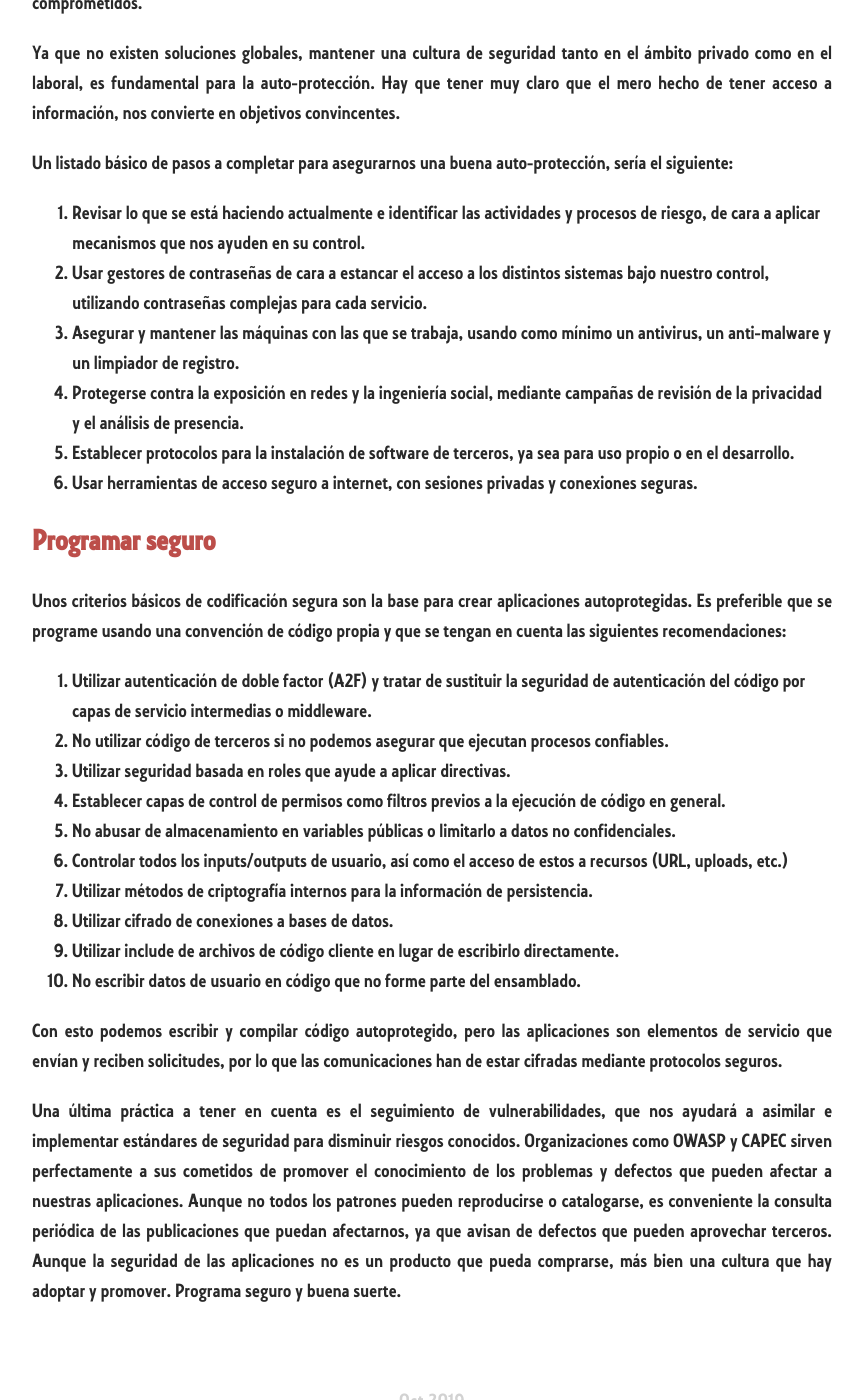
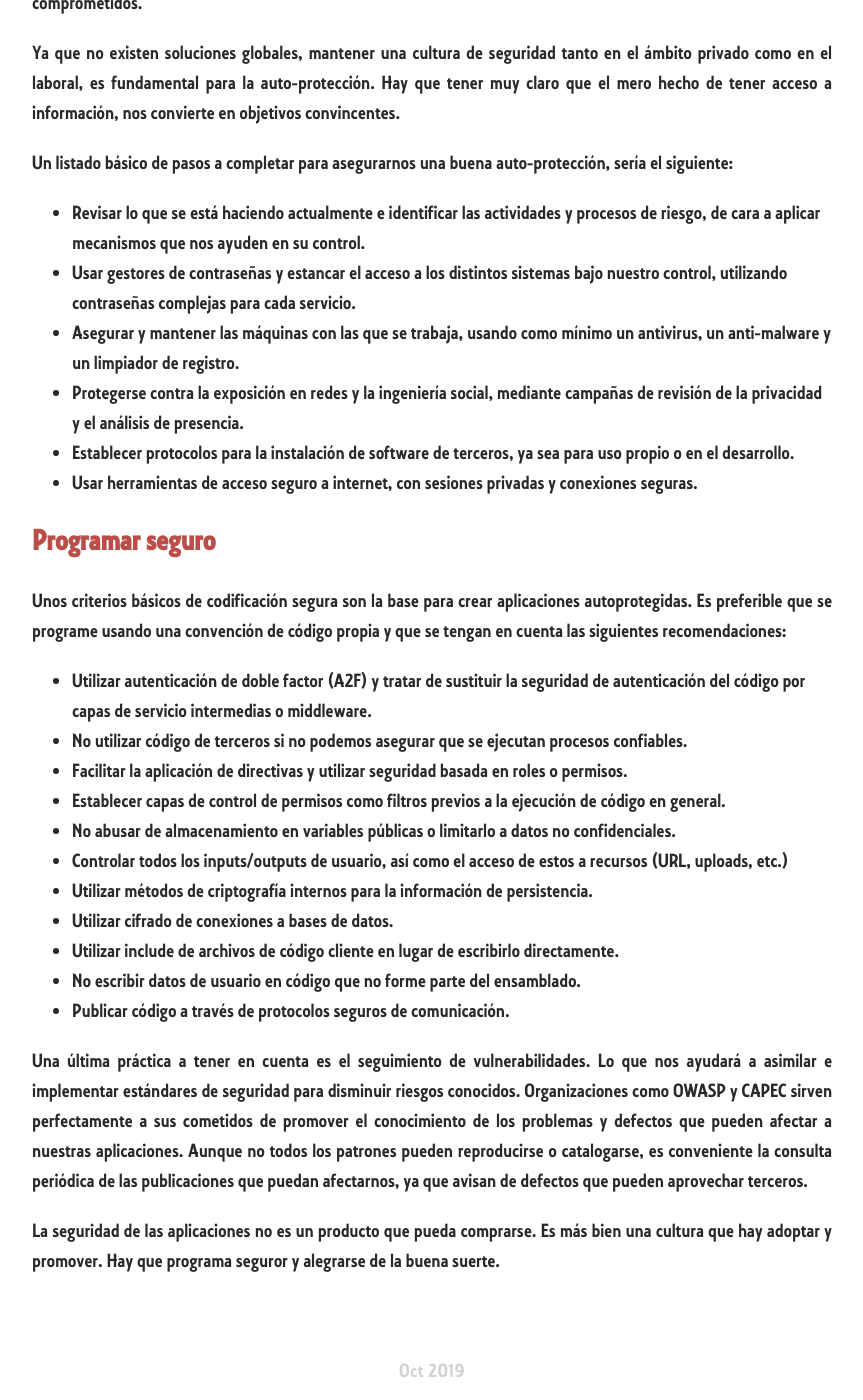
Before and after one commit to Rocmpr/blog, a Jekyll site: the page built from _posts/2019-10-28-Desarrollo Seguro.md, in a window 1280 px wide and 1400 px high, scrolled down 1747 px. Shown: the whole window, without its empty margins (208-1071 px from the left). Built offline with Jekyll 4.4.1, drawn with Linux system fonts in a browser that asks for light colours; our own code applies the rules of GitHub Pages for plain Markdown files; some of the changed text lies outside the part shown.

Commit message:
Update 2019-10-28-Desarrollo Seguro.md

```diff
--- a/_posts/2019-10-28-Desarrollo Seguro.md
+++ b/_posts/2019-10-28-Desarrollo Seguro.md
@@ -4,7 +4,7 @@ La carrera por el control de las redes de información, lleva a los profesionale
 
 Todo internet son aplicaciones que aceptan o envían solicitudes de información y recaban datos privados de los usuarios. En muchos casos, aplicaciones hospedadas en _infraestructuras sin esfuerzo_ o servidores de _instalación desatendida_ que no facilitan el control de las configuraciones. Aplicaciones que han evolucionado gracias a contenidos compartidos y código de terceros.  Desplegadas en repositorios, por lo general abiertos, donde rara vez se presta atención a quienes los proporcionan. Así que nos movemos a diario en un medio digital expuesto a la _ejecución de código desconocido_, a veces de manera inevitable y otras de manera superflua.
 
-Como elemento de necesidad, destaca el programar la seguridad desde el corazón de las aplicaciones. Equiparándola en importancia con elementos deseables. Como la compatibilidad entre aplicaciones y dispositivos, diseño, funcionalidades y tiempos de carga. La seguridad como aspecto inseparable de la calidad.
+Como elemento de necesidad, destaca la programación de la seguridad desde el corazón de las aplicaciones. Equiparándola en importancia con elementos deseables. Como la compatibilidad entre aplicaciones y dispositivos, diseño, funcionalidades y tiempos de carga. La seguridad como aspecto inseparable de la calidad.
 
 ## Reconocer al enemigo
 
@@ -22,28 +22,29 @@ Ya que no existen soluciones globales, mantener una cultura de seguridad tanto e
 
 Un listado básico de pasos a completar para asegurarnos una buena auto-protección, sería el siguiente:
 
-1.	Revisar lo que se está haciendo actualmente e identificar las actividades y procesos de riesgo, de cara a aplicar mecanismos que nos ayuden en su control.
-2.	Usar gestores de contraseñas de cara a estancar el acceso a los distintos sistemas bajo nuestro control, utilizando contraseñas complejas para cada servicio.
-3.	Asegurar y mantener las máquinas con las que se trabaja, usando como mínimo un antivirus, un anti-malware y un limpiador de registro.
-4.	Protegerse contra la exposición en redes y la ingeniería social, mediante campañas de revisión de la privacidad y el análisis de presencia.
-5.	Establecer protocolos para la instalación de software de terceros, ya sea para uso propio o en el desarrollo.
-6.	Usar herramientas de acceso seguro a internet, con sesiones privadas y conexiones seguras.
+*	Revisar lo que se está haciendo actualmente e identificar las actividades y procesos de riesgo, de cara a aplicar mecanismos que nos ayuden en su control.
+*	Usar gestores de contraseñas y estancar el acceso a los distintos sistemas bajo nuestro control, utilizando contraseñas complejas para cada servicio.
+*	Asegurar y mantener las máquinas con las que se trabaja, usando como mínimo un antivirus, un anti-malware y un limpiador de registro.
+*	Protegerse contra la exposición en redes y la ingeniería social, mediante campañas de revisión de la privacidad y el análisis de presencia.
+*	Establecer protocolos para la instalación de software de terceros, ya sea para uso propio o en el desarrollo.
+*	Usar herramientas de acceso seguro a internet, con sesiones privadas y conexiones seguras.
 
 ## Programar seguro
 
 Unos criterios básicos de codificación segura son la base para crear aplicaciones autoprotegidas. Es preferible que se programe usando una convención de código propia y que se tengan en cuenta las siguientes recomendaciones:
 
-1.	Utilizar autenticación de doble factor (A2F) y tratar de sustituir la seguridad de autenticación del código por capas de servicio intermedias o middleware.
-2.	No utilizar código de terceros si no podemos asegurar que ejecutan procesos confiables.
-3.	Utilizar seguridad basada en roles que ayude a aplicar directivas.
-4.	Establecer capas de control de permisos como filtros previos a la ejecución de código en general.
-5.	No abusar de almacenamiento en variables públicas o limitarlo a datos no confidenciales.
-6.	Controlar todos los inputs/outputs de usuario, así como el acceso de estos a recursos (URL, uploads, etc.)
-7.	Utilizar métodos de criptografía internos para la información de persistencia.
-8.	Utilizar cifrado de conexiones a bases de datos.
-9.	Utilizar include de archivos de código cliente en lugar de escribirlo directamente.
-10.	No escribir datos de usuario en código que no forme parte del ensamblado.
+*	Utilizar autenticación de doble factor (A2F) y tratar de sustituir la seguridad de autenticación del código por capas de servicio intermedias o middleware.
+*	No utilizar código de terceros si no podemos asegurar que se ejecutan procesos confiables.
+*	Facilitar la aplicación de directivas y utilizar seguridad basada en roles o permisos.
+*	Establecer capas de control de permisos como filtros previos a la ejecución de código en general.
+*	No abusar de almacenamiento en variables públicas o limitarlo a datos no confidenciales.
+*	Controlar todos los inputs/outputs de usuario, así como el acceso de estos a recursos (URL, uploads, etc.)
+*	Utilizar métodos de criptografía internos para la información de persistencia.
+*	Utilizar cifrado de conexiones a bases de datos.
+*	Utilizar include de archivos de código cliente en lugar de escribirlo directamente.
+*	No escribir datos de usuario en código que no forme parte del ensamblado.
+*	Publicar código a través de protocolos seguros de comunicación.
 
-Con esto podemos escribir y compilar código autoprotegido, pero las aplicaciones son elementos de servicio que envían y reciben solicitudes, por lo que las comunicaciones han de estar cifradas mediante protocolos seguros.
+Una última práctica a tener en cuenta es el seguimiento de vulnerabilidades. Lo que nos ayudará a asimilar e implementar estándares de seguridad para disminuir riesgos conocidos. Organizaciones como OWASP y CAPEC sirven perfectamente a sus cometidos de promover el conocimiento de los problemas y defectos que pueden afectar a nuestras aplicaciones. Aunque no todos los patrones pueden reproducirse o catalogarse, es conveniente la consulta periódica de las publicaciones que puedan afectarnos, ya que avisan de defectos que pueden aprovechar terceros.
 
-Una última práctica a tener en cuenta es el seguimiento de vulnerabilidades, que nos ayudará a asimilar e implementar estándares de seguridad para disminuir riesgos conocidos. Organizaciones como OWASP y CAPEC sirven perfectamente a sus cometidos de promover el conocimiento de los problemas y defectos que pueden afectar a nuestras aplicaciones. Aunque no todos los patrones pueden reproducirse o catalogarse, es conveniente la consulta periódica de las publicaciones que puedan afectarnos, ya que avisan de defectos que pueden aprovechar terceros. Aunque la seguridad de las aplicaciones no es un producto que pueda comprarse, más bien una cultura que hay adoptar y promover. Programa seguro y buena suerte.
+La seguridad de las aplicaciones no es un producto que pueda comprarse. Es más bien una cultura que hay adoptar y promover. Hay que programa seguror y alegrarse de la buena suerte.
```
